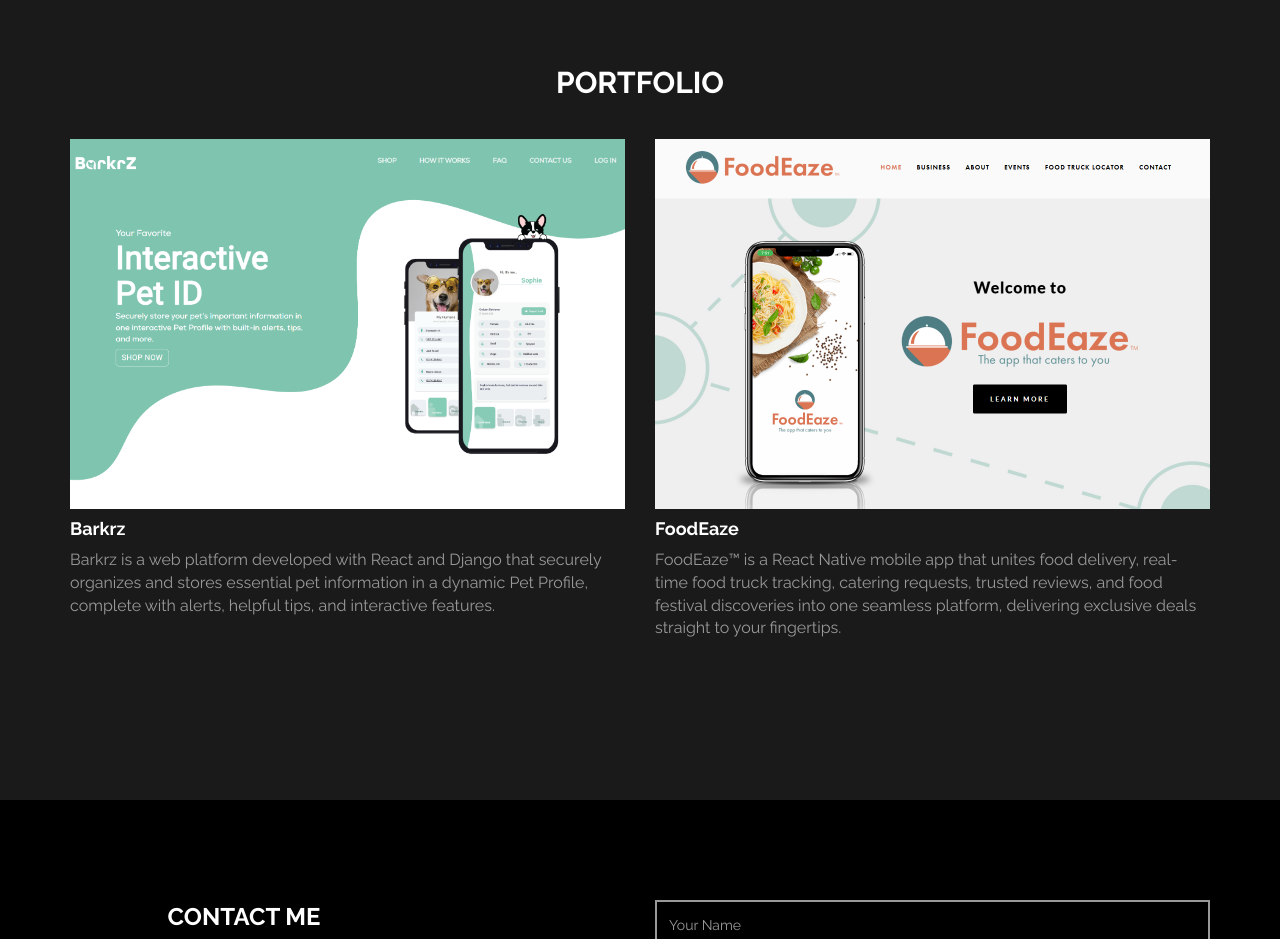
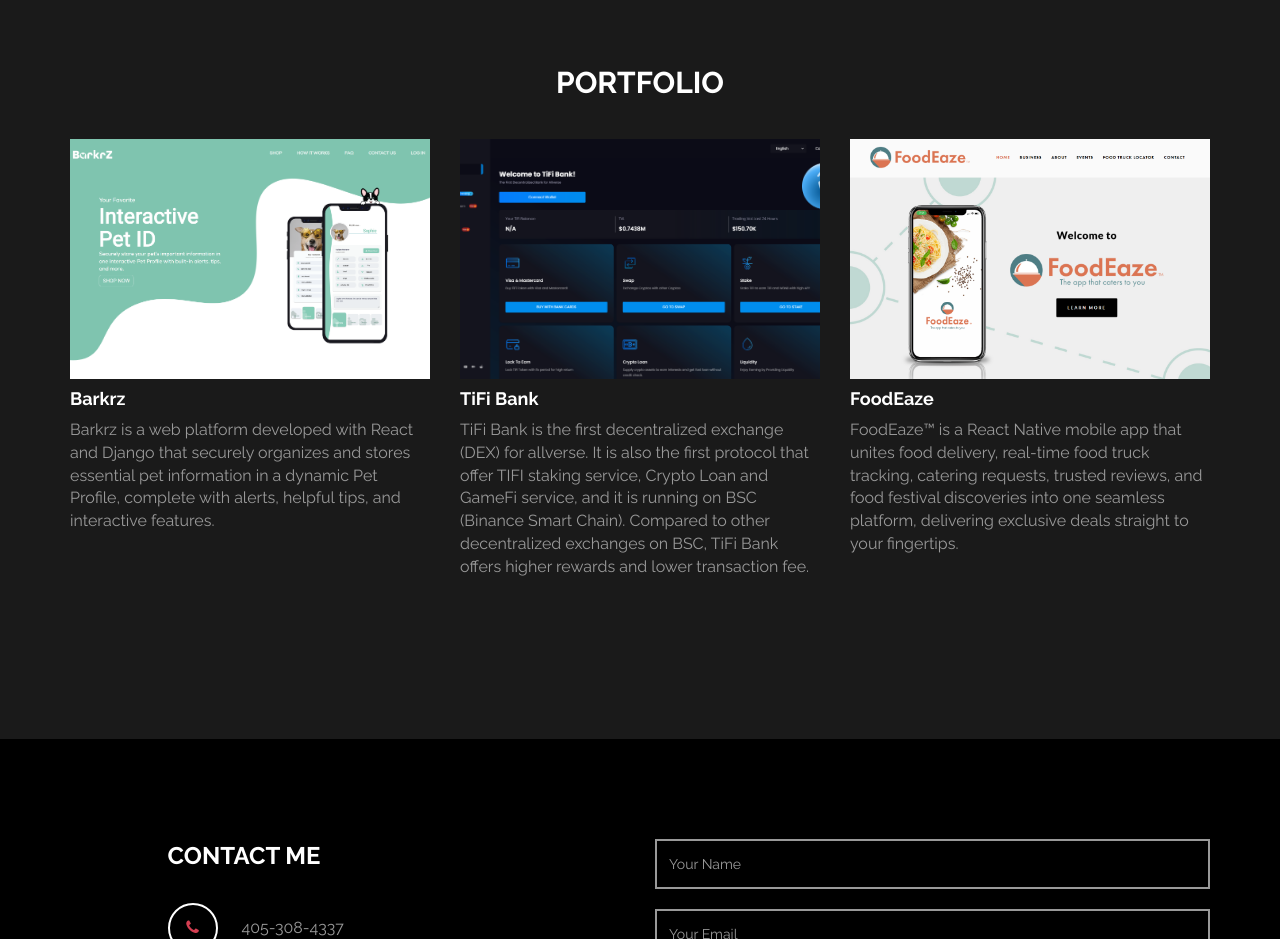
Before and after one commit to joeBoy1003/my-portfolio, a plain HTML site: page index.html in a window 1280 px wide. Shown: the part 1760-2699 px from the top of the page. Drawn offline with Linux system fonts and the light colour scheme.

Commit message:
updated on 1.19

```diff
--- a/index.html
+++ b/index.html
@@ -171,7 +171,7 @@
 					<div class="col-md-12">
 						<h2 class="wow bounce">PORTFOLIO</h2>
 					</div>
-					<div class="col-md-6 col-xs-12 wow fadeIn" data-wow-delay="0.6s">
+					<div class="col-md-4 col-xs-12 wow fadeIn" data-wow-delay="0.6s">
 						<div class="portfolio-thumb">
 							<a href="https://www.barkrz.com/" target="_blank">
 								<img src="images/portfolio-img7.png" class="img-responsive portfolio-img"
@@ -185,7 +185,19 @@
 							</div>
 						</div>
 					</div>
-					<div class="col-md-6 col-xs-12 wow fadeIn" data-wow-delay="0.6s">
+					<div class="col-md-4 col-xs-12 wow fadeIn" data-wow-delay="0.6s">
+						<div class="portfolio-thumb">
+							<a href="https://tifi.net/" target="_blank">
+								<img src="images/portfolio-img1.png" class="img-responsive portfolio-img"
+									alt="portfolio img">
+							</a>
+							<div class="wow fadeIn" data-wow-delay="0.9s">
+								<h4 class="text-left">TiFi Bank</h4>
+								<p class="text-left">TiFi Bank is the first decentralized exchange (DEX) for allverse. It is also the first protocol that offer TIFI staking service, Crypto Loan and GameFi service, and it is running on BSC (Binance Smart Chain). Compared to other decentralized exchanges on BSC, TiFi Bank offers higher rewards and lower transaction fee.</p>
+							</div>
+						</div>
+					</div>
+					<div class="col-md-4 col-xs-12 wow fadeIn" data-wow-delay="0.6s">
 						<div class="portfolio-thumb">
 							<a href="https://www.foodeaze.app/" target="_blank">
 								<img src="images/portfolio-img8.png" class="img-responsive portfolio-img"
```
Also changed, not shown: images/portfolio-img1.png (added).
